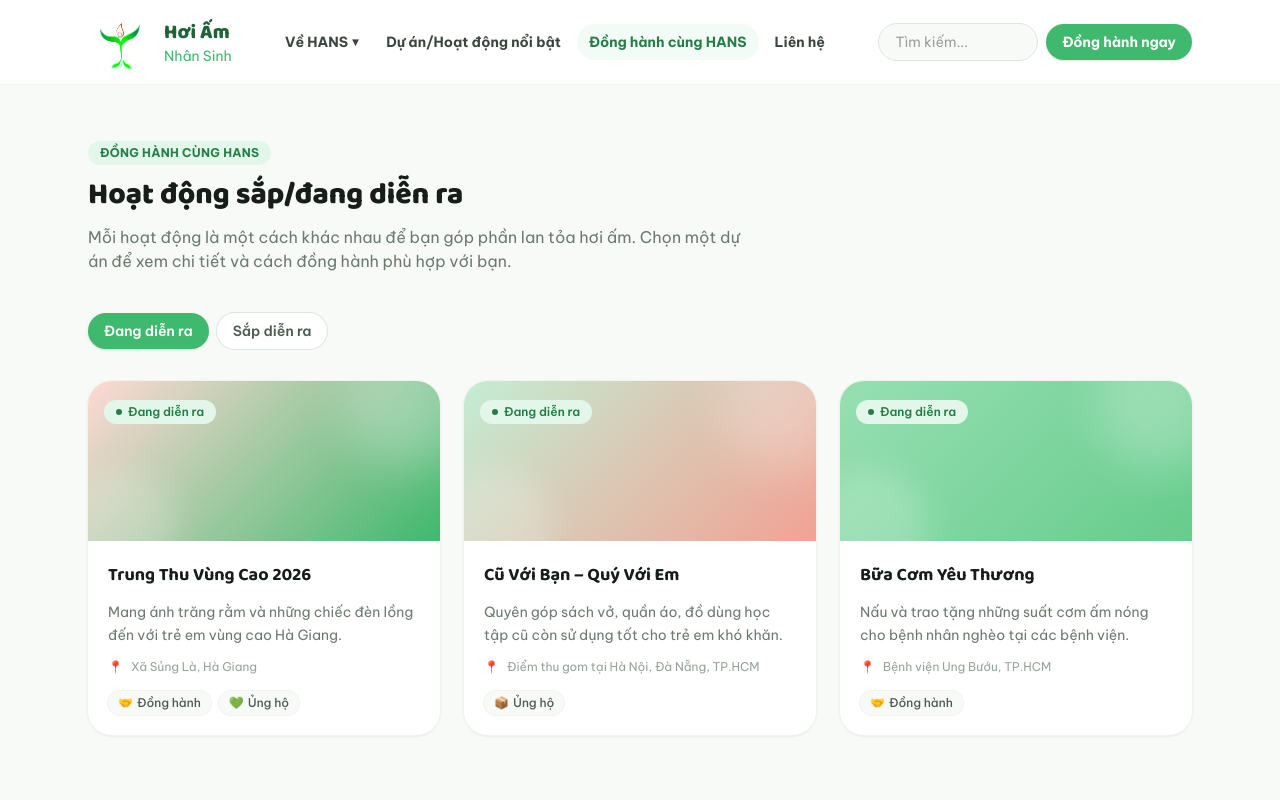
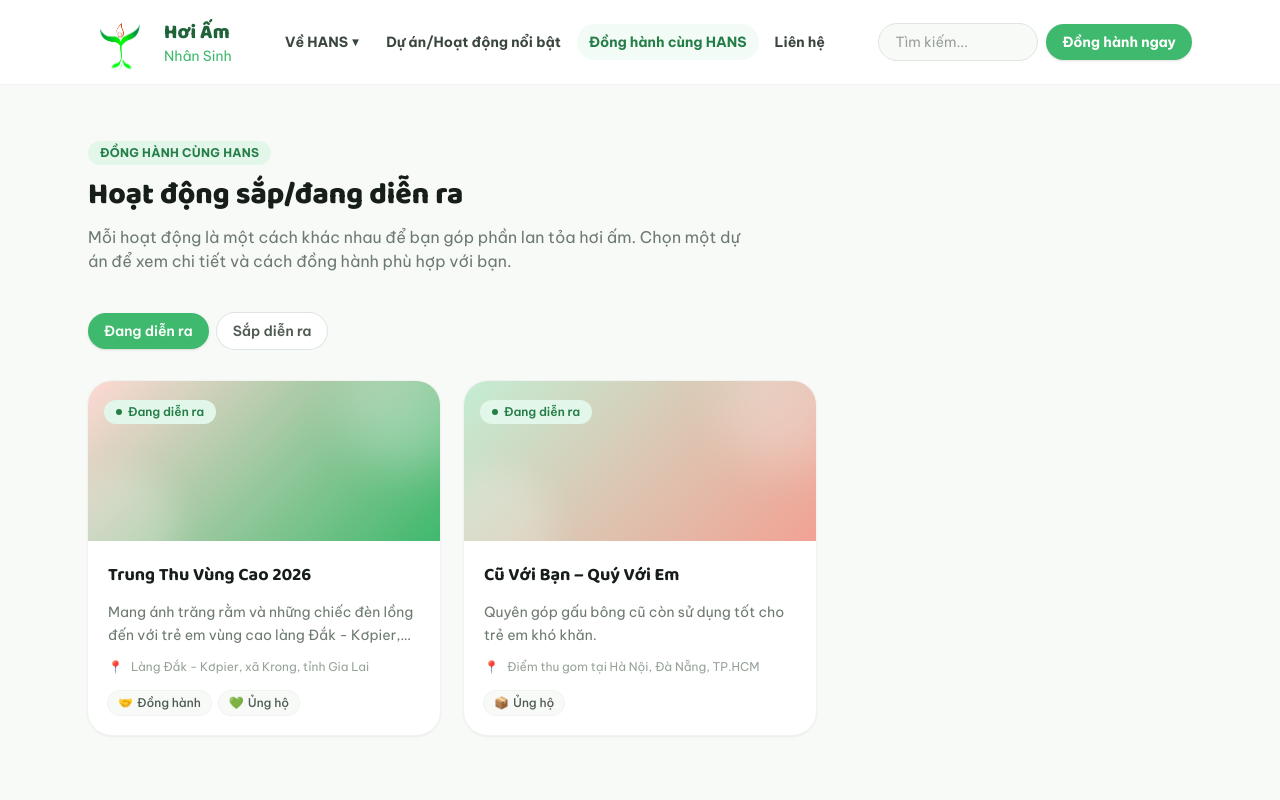
Before and after one commit to ChiNg-02/Website-Hans, a React (Vite) app: page /hoat-dong in a window 1280 px wide. Shown: the top 800 px of the page. Built offline with nearby package versions, Linux system fonts and the light colour scheme.

Commit message:
Hoan thien hoat dong cua Hans

```diff
--- a/src/data/activities.ts
+++ b/src/data/activities.ts
@@ -6,37 +6,37 @@ export const activities: Activity[] = [
     slug: "trung-thu-vung-cao-2026",
     title: "Trung Thu Vùng Cao 2026",
     summary:
-      "Mang ánh trăng rằm và những chiếc đèn lồng đến với trẻ em vùng cao Hà Giang.",
+      "Mang ánh trăng rằm và những chiếc đèn lồng đến với trẻ em vùng cao làng Đắk - Kơpier, xã Krong, tỉnh Gia Lai.",
     description: [
       "Trung Thu Vùng Cao là hoạt động thường niên của HANS, tổ chức đêm hội trăng rằm cho trẻ em tại các điểm trường vùng cao còn nhiều khó khăn.",
-      "Năm 2026, chương trình sẽ diễn ra tại xã Sủng Là, Hà Giang với các hoạt động: rước đèn, phá cỗ, trao quà và học bổng cho học sinh có hoàn cảnh khó khăn.",
-      "HANS cần tình nguyện viên đồng hành trong khâu chuẩn bị, di chuyển và tổ chức chương trình, đồng thời kêu gọi ủng hộ kinh phí để mua lồng đèn, bánh kẹo và học bổng.",
+      "Năm 2026, chương trình sẽ diễn ra tại  làng Đắk - Kơpier, xã Krong, tỉnh Gia Lai với các hoạt động: rước đèn, phá cỗ, trao quà và học bổng cho học sinh có hoàn cảnh khó khăn.",
+      "HANS cần tình nguyện viên đồng hành trong khâu chuẩn bị, di chuyển và tổ chức chương trình, đồng thời kêu gọi ủng hộ kinh phí để mua lồng đèn, bánh kẹo.",
     ],
     coverGradient: ["#ffd9d4", "#3fb96d"],
     status: "ongoing",
     featured: true,
     startDate: "2026-09-25",
-    endDate: "2026-09-27",
-    location: "Xã Sủng Là, Hà Giang",
+    endDate: "2026-09-26",
+    location: "Làng Đắk - Kơpier, xã Krong, tỉnh Gia Lai",
     tags: ["Trung thu", "Vùng cao", "Trẻ em"],
     stats: [
-      { label: "Trẻ em nhận quà", value: "500+" },
-      { label: "Điểm trường", value: "4" },
-      { label: "Tình nguyện viên cần", value: "30" },
+      { label: "em nhỏ vùng cao", value: "386" },
+      { label: "Công trình vui chơi", value: "1" },
+      { label: "Phần quà cho các hộ gia đình có hoàn cảnh đặc biệt khó khăn", value: "20" },
     ],
     engagementModes: [
       {
         type: "volunteer",
         roles: ["Hậu cần", "Truyền thông", "Tổ chức hoạt động thiếu nhi"],
-        note: "Ưu tiên bạn có thể sắp xếp thời gian di chuyển lên Hà Giang 3 ngày 2 đêm.",
+        note: "Ưu tiên bạn có thể sắp xếp thời gian di chuyển lên Gia Lai 3 ngày 2 đêm.",
         deadline: "2026-09-15",
       },
       {
         type: "donate_money",
         bankName: "Vietcombank",
-        accountNumber: "0071000123456",
+        accountNumber: "0401001497476",
         accountHolder: "CLB THIEN NGUYEN HOI AM NHAN SINH",
-        branch: "Chi nhánh Hà Nội",
+        branch: "Chi nhánh Hồ Chí Minh",
         note: "Toàn bộ kinh phí được dùng để mua lồng đèn, bánh kẹo và học bổng cho các em.",
       },
     ],
@@ -46,11 +46,10 @@ export const activities: Activity[] = [
     slug: "cu-voi-ban-quy-voi-em",
     title: "Cũ Với Bạn – Quý Với Em",
     summary:
-      "Quyên góp sách vở, quần áo, đồ dùng học tập cũ còn sử dụng tốt cho trẻ em khó khăn.",
+      "Quyên góp gấu bông cũ còn sử dụng tốt cho trẻ em khó khăn.",
     description: [
       "\"Cũ Với Bạn – Quý Với Em\" là dự án thu gom hiện vật đã qua sử dụng nhưng còn giá trị: sách giáo khoa, truyện thiếu nhi, quần áo, cặp sách, đồ dùng học tập.",
       "Toàn bộ hiện vật sau khi được phân loại, làm sạch sẽ được chuyển đến các em nhỏ tại vùng khó khăn thông qua mạng lưới điểm trường đối tác của HANS.",
-      "Đây là dự án chỉ nhận ủng hộ hiện vật, không tổ chức đăng ký tình nguyện viên trực tiếp cho hoạt động thu gom.",
     ],
     coverGradient: ["#c3edd3", "#f2a294"],
     status: "ongoing",
@@ -84,34 +83,6 @@ export const activities: Activity[] = [
     ],
   },
   {
-    id: "bua-com-yeu-thuong",
-    slug: "bua-com-yeu-thuong",
-    title: "Bữa Cơm Yêu Thương",
-    summary:
-      "Nấu và trao tặng những suất cơm ấm nóng cho bệnh nhân nghèo tại các bệnh viện.",
-    description: [
-      "Bữa Cơm Yêu Thương là hoạt động định kỳ hàng tuần, tổ chức nấu và phát cơm miễn phí cho bệnh nhân và người nhà có hoàn cảnh khó khăn tại các bệnh viện lớn.",
-      "Hoạt động cần tình nguyện viên tham gia trực tiếp các khâu: đi chợ, sơ chế, nấu ăn, đóng gói và phát cơm tận tay bệnh nhân.",
-    ],
-    coverGradient: ["#97dfb2", "#66cc8c"],
-    status: "ongoing",
-    featured: false,
-    startDate: "2026-01-06",
-    location: "Bệnh viện Ung Bướu, TP.HCM",
-    tags: ["Bệnh viện", "Ẩm thực", "Định kỳ"],
-    stats: [
-      { label: "Suất cơm mỗi tuần", value: "300" },
-      { label: "Tuần đã thực hiện", value: "38" },
-    ],
-    engagementModes: [
-      {
-        type: "volunteer",
-        roles: ["Đi chợ & sơ chế", "Nấu ăn", "Đóng gói & phát cơm"],
-        note: "Hoạt động diễn ra vào sáng thứ Bảy hàng tuần, từ 5h30 đến 9h00.",
-      },
-    ],
-  },
-  {
     id: "mua-dong-khong-lanh-2025",
     slug: "mua-dong-khong-lanh-2025",
     title: "Mùa Đông Không Lạnh 2025",
@@ -135,42 +106,6 @@ export const activities: Activity[] = [
     ],
     engagementModes: [],
   },
-  {
-    id: "sach-cho-em-vung-cao",
-    slug: "sach-cho-em-vung-cao",
-    title: "Sách Cho Em Vùng Cao",
-    summary:
-      "Xây dựng tủ sách cộng đồng và kêu gọi ủng hộ tiền mặt để duy trì hoạt động thư viện tại điểm trường.",
-    description: [
-      "Dự án xây dựng và duy trì 10 tủ sách cộng đồng tại các điểm trường vùng cao, giúp các em nhỏ tiếp cận với sách vở ngoài giờ học.",
-      "HANS cần tình nguyện viên hỗ trợ phân loại, đóng gói sách và ủng hộ kinh phí để mua sắm giá sách, bảo trì tủ sách định kỳ.",
-    ],
-    coverGradient: ["#c3edd3", "#3fb96d"],
-    status: "upcoming",
-    featured: false,
-    startDate: "2026-10-10",
-    location: "10 điểm trường tại Sơn La, Yên Bái",
-    tags: ["Giáo dục", "Sách", "Thư viện"],
-    engagementModes: [
-      {
-        type: "volunteer",
-        roles: ["Phân loại sách", "Vận chuyển", "Trang trí tủ sách"],
-      },
-      {
-        type: "donate_money",
-        bankName: "Techcombank",
-        accountNumber: "19036789012345",
-        accountHolder: "CLB THIEN NGUYEN HOI AM NHAN SINH",
-        note: "Kinh phí dùng để mua sắm giá sách và bảo trì tủ sách định kỳ.",
-      },
-      {
-        type: "donate_goods",
-        acceptedItems: ["Sách thiếu nhi", "Truyện tranh giáo dục", "Kệ sách còn tốt"],
-        dropOffLocations: ["Văn phòng HANS Hà Nội - 12 Nguyễn Trãi, Thanh Xuân"],
-        guideline: "Ưu tiên sách còn mới trên 70%, nội dung phù hợp lứa tuổi tiểu học và THCS.",
-      },
-    ],
-  },
 ];
 
 export function getActivityBySlug(slug: string) {
```
